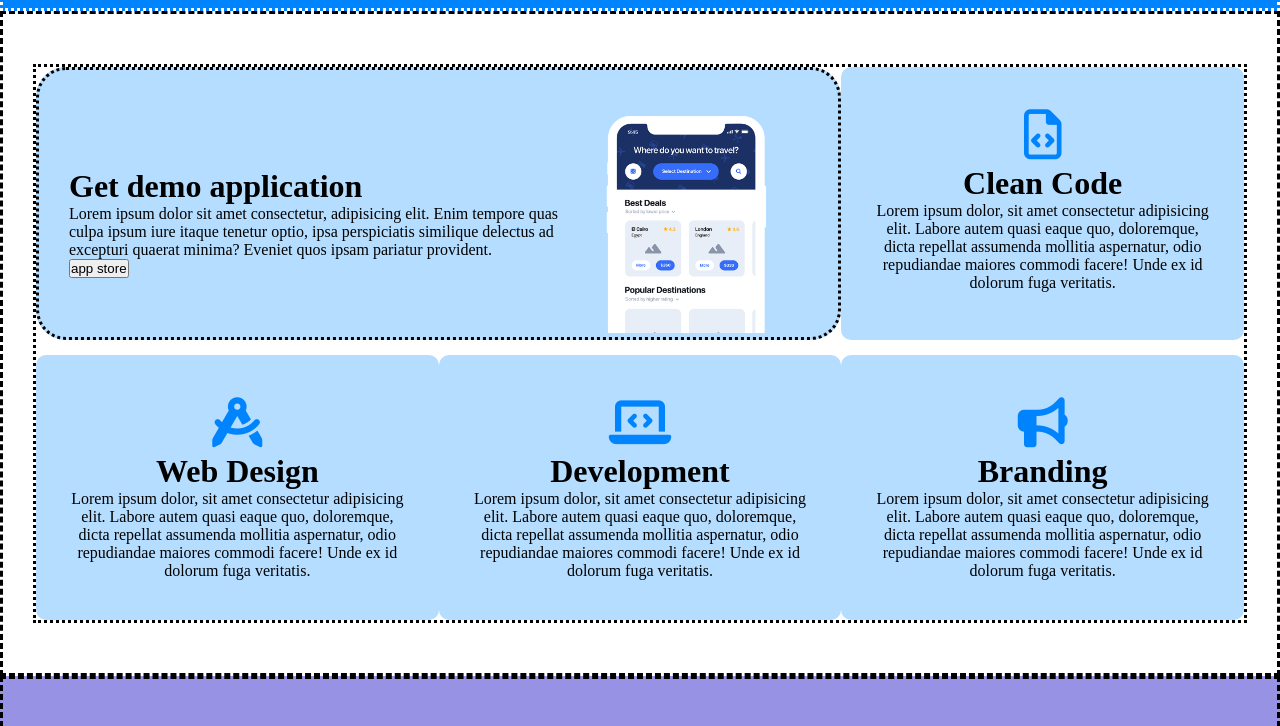
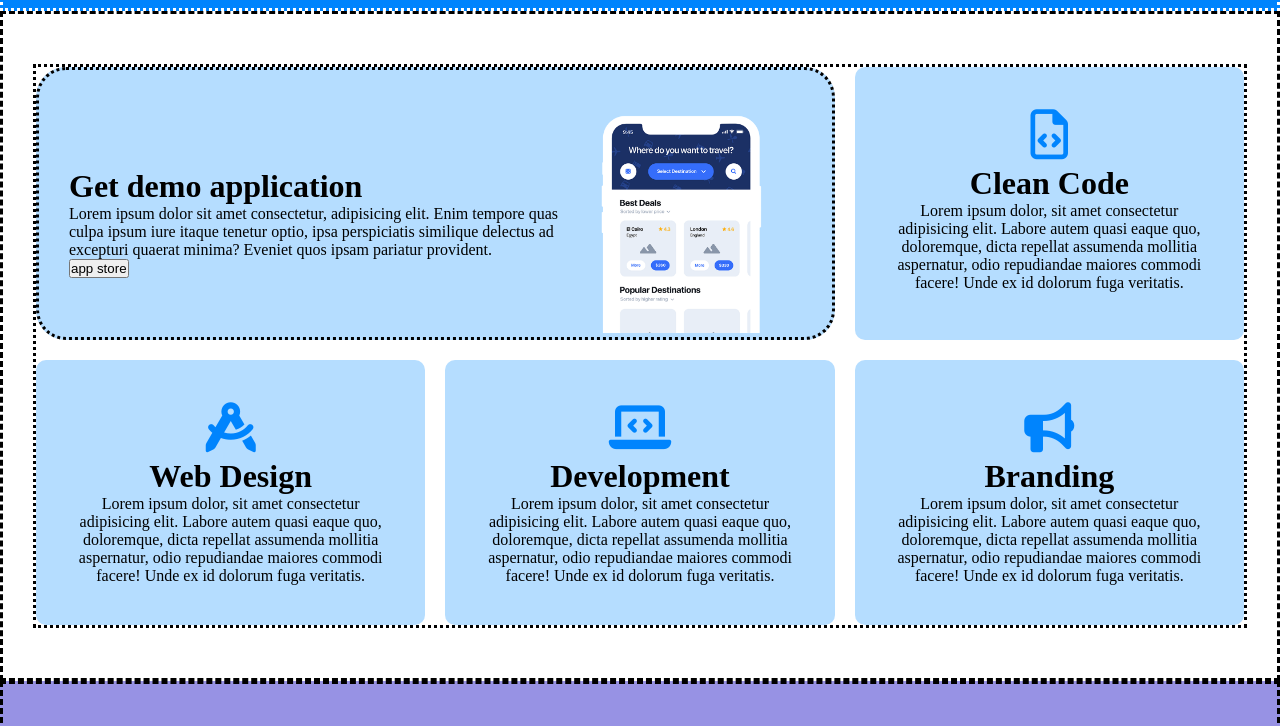
Before and after one commit to lucafagiolini/htmlcss-responsive-layout, a plain HTML site: page index.html in a window 1280 px wide. Shown: the part 63-789 px from the top of the page. Drawn offline with Linux system fonts and the light colour scheme.

Commit message:
demo-app flex-gap bug fixed

```diff
--- a/css/style.css
+++ b/css/style.css
@@ -7,7 +7,9 @@
 
 /* reset rule */
 
-body {}
+.frame {
+    max-width: 1040px;
+}
 
 /* nav */
 nav {
@@ -51,10 +53,9 @@ nav a {
 }
 
 .container {
-
     display: flex;
     flex-direction: column;
-    row-gap: 15px;
+    gap: 20px;
 }
 
 .light-rounded-box {
@@ -398,7 +399,7 @@ footer a {
     }
 
     #demo-app .light-rounded-box {
-        width: calc(100%/3);
+        width: calc(100%/3 - 20px / 3*2);
 
     }
 
@@ -408,7 +409,7 @@ footer a {
         display: flex;
         flex-direction: row;
         text-align: left;
-        width: calc(100%/3*2);
+        width: calc(100%/3*2 - 20px/ 3*1);
         padding: 40px 30px 0px 30px;
         border-radius: 30px;
         background-color: #b5ddff;
@@ -450,3 +451,6 @@ footer a {
 /* ------------------------------- */
 /* --------end over 992px -------- */
 /* ------------------------------- */
+
+
+@media screen and (min-width: 1200px) {}
```
